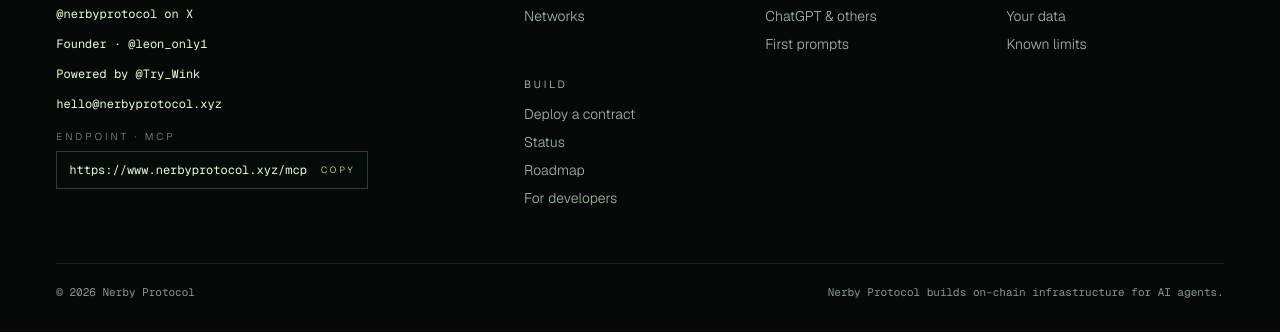
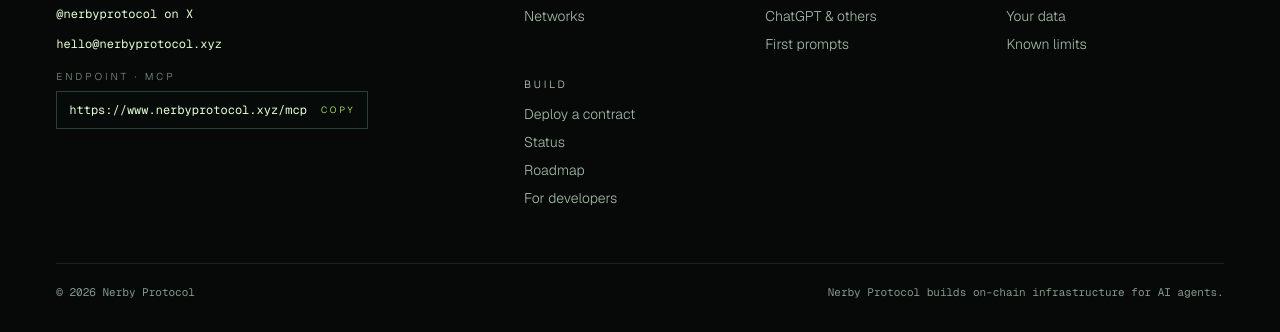
Before and after one commit to Dickybima/nerby, a website: page build.html in a window 1280 px wide. Shown: the part 2824-3156 px from the top of the page. Drawn offline with nearby package versions, Linux system fonts and the light colour scheme; a web font is replaced by a local one.

Commit message:
Remove founder and partner lines from the footer and thread image
Co-Authored-By: Claude Fable 5.2 <noreply@anthropic.com>
Claude-Session: https://claude.ai/code/session_01ApRX4zjXjnkKvFt8qz9Mj9

```diff
--- a/build.html
+++ b/build.html
@@ -85,8 +85,6 @@
       </a>
       <p>One endpoint between AI and every chain.</p>
       <a class="tf-x" href="https://x.com/nerbyprotocol" target="_blank" rel="noopener">@nerbyprotocol on X</a>
-      <a class="tf-x" href="https://x.com/leon_only1" target="_blank" rel="noopener">Founder · @leon_only1</a>
-      <a class="tf-x" href="https://x.com/Try_Wink" target="_blank" rel="noopener">Powered by @Try_Wink</a>
       <a class="tf-x" href="mailto:hello@nerbyprotocol.xyz">hello@nerbyprotocol.xyz</a>
       <div class="ep" data-copy="https://www.nerbyprotocol.xyz/mcp"><span class="ep-l">Endpoint · MCP</span><button type="button" class="ep-b" aria-label="Copy endpoint URL"><code>https://www.nerbyprotocol.xyz/mcp</code><i>Copy</i></button></div>
     </div>
```
Also changed, not shown: clients.html (+0 -2 lines), deploy.html (+0 -2 lines), index.html (+0 -2 lines), product.html (+0 -2 lines), security.html (+0 -2 lines), brand/thread/nerby-thread-1.png, brand/thread/nerby-thread-2.png, 4 other files.
